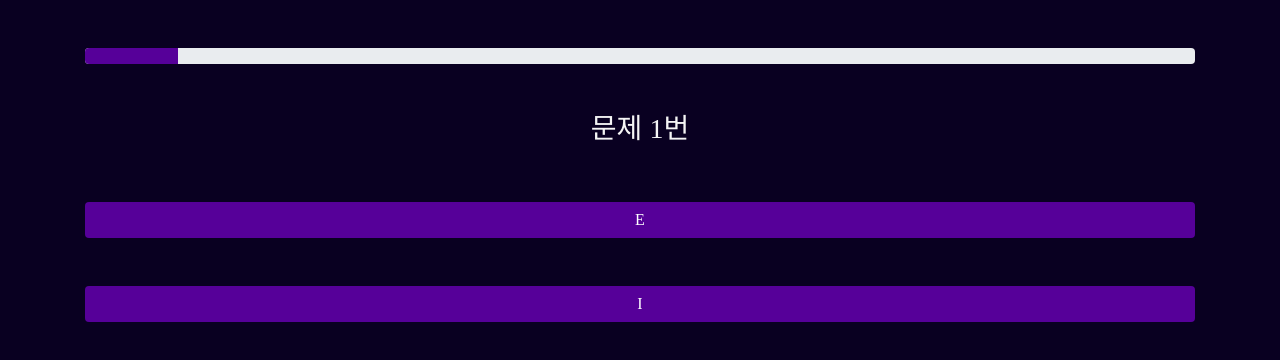
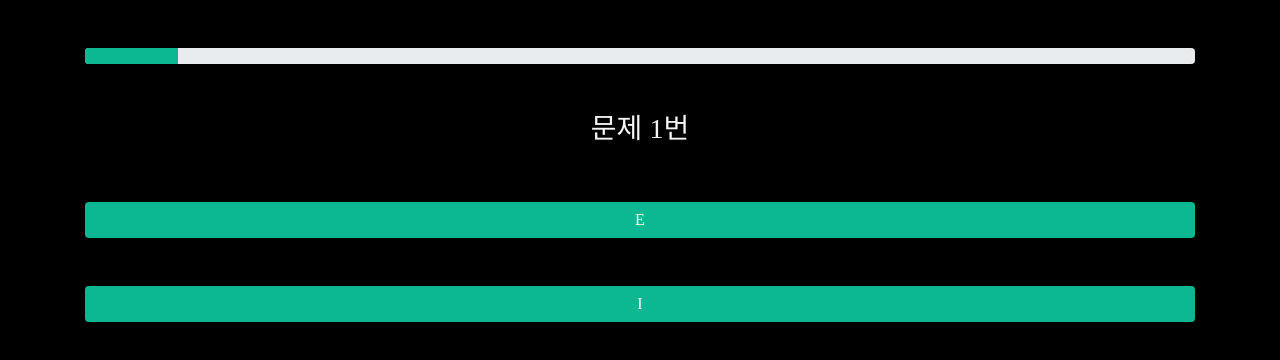
Before and after one commit to joseph-106/WAKTAVERSE_Test, a plain HTML site: page index.html in a window 1280 px wide. Both pictures are taken after a click on the button "테스트 시작하기!". Drawn offline with nearby package versions, Linux system fonts and the light colour scheme; a web font is replaced by a local one.

Commit message:
케미 사진

```diff
--- a/index.html
+++ b/index.html
@@ -24,7 +24,7 @@
         <button id="B" type="button" class="btn btn-primary mt-5">B</button>
     </article>
     <article class='result'>
-        <img id="img" class="mt-5" src="static/img/wak.jpg">
+        <img id="img1" class="mt-5" src="static/img/wak.jpg">
         <h2 id="character" class="text-center mt-5">캐릭터 이름</h2>
         <h5 id="explain" class="text-center mt-5">설명</h5>
 
@@ -33,9 +33,9 @@
         <div class="share addthis_inline_share_toolbox_41bq"></div>
 
         <h5 id="good" class="text-center mt-5">환상의 케미</h5>
-        <img id="img" src="static/img/wak.jpg">
+        <img id="img2" src="static/img/wak.jpg">
         <h5 id="bad" class="text-center mt-5">환장의 케미</h5>
-        <img id="img" src="static/img/wak.jpg">
+        <img id="img3" src="static/img/wak.jpg">
     </article>
     <!--광고-->
     <article class="kakao_ad mt-5">
--- a/index.js
+++ b/index.js
@@ -14,22 +14,22 @@ var q = {
     12: {"title": "문제 12번", "type": "JP", "A": "J", "B": "P"}
 }
 var result = {
-    "ISTJ": {"character": "우왁굳", "explain": "ISTJ 설명", "img": "static/img/istj.jpg"},
-    "ISFJ": {"character": "곽춘식", "explain": "ISFJ 설명", "img": "static/img/isfj.png"},
-    "ESTJ": {"character": "이덕수 할아바이", "explain": "ESTJ 설명", "img": "static/img/estj.png"},
-    "ESFJ": {"character": "엔젤님", "explain": "ESFJ 설명", "img": "static/img/esfj.png"},
-    "ISTP": {"character": "새우튀김", "explain": "ISTP 설명", "img": "static/img/istp.png"},
-    "ISFP": {"character": "부정형 인간", "explain": "ISFP 설명", "img": "static/img/isfp.jpg"},
-    "ESTP": {"character": "비즈니스 킴", "explain": "ESTP 설명", "img": "static/img/estp.png"},
-    "ESFP": {"character": "독고혜지", "explain": "ESFP 설명", "img": "static/img/esfp.png"},
-    "INFP": {"character": "뢴트게늄 & 아이네", "explain": "INFP 설명", "img": "static/img/infp.jpg"},
-    "INTP": {"character": "주르르", "explain": "INTP 설명", "img": "img/static/intp.jpg"},
-    "ENFP": {"character": "릴파", "explain": "ENFP 설명", "img": "static/img/enfp.jpg"},
-    "ENTP": {"character": "풍신", "explain": "ENTP 설명", "img": "static/img/entp.png"},
-    "INFJ": {"character": "징버거 & 비챤", "explain": "INFJ 설명", "img": "static/img/infj.jpg"},
-    "INTJ": {"character": "냉참", "explain": "INTJ 설명", "img": "static/img/intj.png"},
-    "ENFJ": {"character": "도파민 박사", "explain": "ENFJ 설명", "img": "static/img/enfj.jpg"},
-    "ENTJ": {"character": "고세구", "explain": "ENTJ 설명", "img": "static/img/entj.jpg"}
+    "ISTJ": {"character": "우왁굳", "explain": "ISTJ 설명", "img1": "static/img/istj.jpg", "img2": "static/img/esfj.png", "img3": "static/img/enfj.jpg"},
+    "ISFJ": {"character": "곽춘식", "explain": "ISFJ 설명", "img1": "static/img/isfj.png", "img2": "static/img/esfp.png", "img3": "static/img/entj.jpg"},
+    "ESTJ": {"character": "이덕수 할아바이", "explain": "ESTJ 설명", "img1": "static/img/estj.png", "img2": "static/img/isfp.jpg", "img3": "static/img/infj.jpg"},
+    "ESFJ": {"character": "엔젤님", "explain": "ESFJ 설명", "img1": "static/img/esfj.png", "img2": "static/img/istj.jpg", "img3": "static/img/intj.png"},
+    "ISTP": {"character": "새우튀김", "explain": "ISTP 설명", "img1": "static/img/istp.png", "img2": "static/img/enfj.jpg", "img3": "static/img/enfp.jpg"},
+    "ISFP": {"character": "부정형 인간", "explain": "ISFP 설명", "img1": "static/img/isfp.jpg", "img2": "static/img/estj.png", "img3": "static/img/entp.png"},
+    "ESTP": {"character": "비즈니스 킴", "explain": "ESTP 설명", "img1": "static/img/estp.png", "img2": "static/img/istj.jpg", "img3": "static/img/infp.jpg"},
+    "ESFP": {"character": "독고혜지", "explain": "ESFP 설명", "img1": "static/img/esfp.png", "img2": "static/img/isfj.png", "img3": "static/img/intp.jpg"},
+    "INFP": {"character": "뢴트게늄 & 아이네", "explain": "INFP 설명", "img1": "static/img/infp.jpg", "img2": "static/img/entj.jpg", "img3": "static/img/estp.png"},
+    "INTP": {"character": "주르르", "explain": "INTP 설명", "img1": "static/img/intp.jpg", "img2": "static/img/enfj.jpg", "img3": "static/img/esfp.png"},
+    "ENFP": {"character": "릴파", "explain": "ENFP 설명", "img1": "static/img/enfp.jpg", "img2": "static/img/intj.png", "img3": "static/img/istp.png"},
+    "ENTP": {"character": "풍신", "explain": "ENTP 설명", "img1": "static/img/entp.png", "img2": "static/img/infj.jpg", "img3": "static/img/isfp.jpg"},
+    "INFJ": {"character": "징버거 & 비챤", "explain": "INFJ 설명", "img1": "static/img/infj.jpg", "img2": "static/img/entp.png", "img3": "static/img/estj.png"},
+    "INTJ": {"character": "냉참", "explain": "INTJ 설명", "img1": "static/img/intj.png", "img2": "static/img/enfp.jpg", "img3": "static/img/esfj.png"},
+    "ENFJ": {"character": "도파민 박사", "explain": "ENFJ 설명", "img1": "static/img/enfj.jpg", "img2": "static/img/istp.png", "img3": "static/img/istj.jpg"},
+    "ENTJ": {"character": "고세구", "explain": "ENTJ 설명", "img1": "static/img/entj.jpg", "img2": "static/img/infp.jpg", "img3": "static/img/isfj.png"}
 }
 function start() {
     $(".start").hide();
@@ -56,7 +56,9 @@ function next() {
         ($('#TF').val() < 2) ? mbti += "F" : mbti += "T";
         ($('#JP').val() < 2) ? mbti += "P" : mbti += "J";
 
-        $("#img").attr("src", result[mbti]["img"]);
+        $("#img1").attr("src", result[mbti]["img1"]);
+        $("#img2").attr("src", result[mbti]["img2"]);
+        $("#img3").attr("src", result[mbti]["img3"]);
         $("#character").html(result[mbti]["character"]);
         $("#explain").html(result[mbti]["explain"]);
 
--- a/static/style.css
+++ b/static/style.css
@@ -6,7 +6,7 @@
 }
 
 body {
-    background-color:#090021;
+    background-color:#000000;
     color: whitesmoke;
 }
 
@@ -25,20 +25,34 @@ article {
 }
 
 .progress-bar{
-    background-color: #560099;
+    background-color: #0bb892;
 }
 
 .btn, .btn:focus{
-    background-color: #560099;
+    background-color:#0bb892;
     border: 0;
     box-shadow:none;
 }
 
 .btn:hover, .btn:active{
-    background-color: rebeccapurple;
+    background-color: #78e3cc;
 }
 
-#img {
+#img1{
+    height: 100%;
+    width: 330px;
+    text-align: center;
+    margin: 0 auto;
+    border-radius: 5px;
+}
+#img2{
+    height: 100%;
+    width: 330px;
+    text-align: center;
+    margin: 0 auto;
+    border-radius: 5px;
+}
+#img3{
     height: 100%;
     width: 330px;
     text-align: center;
```
Also changed, not shown: 1 other file.
